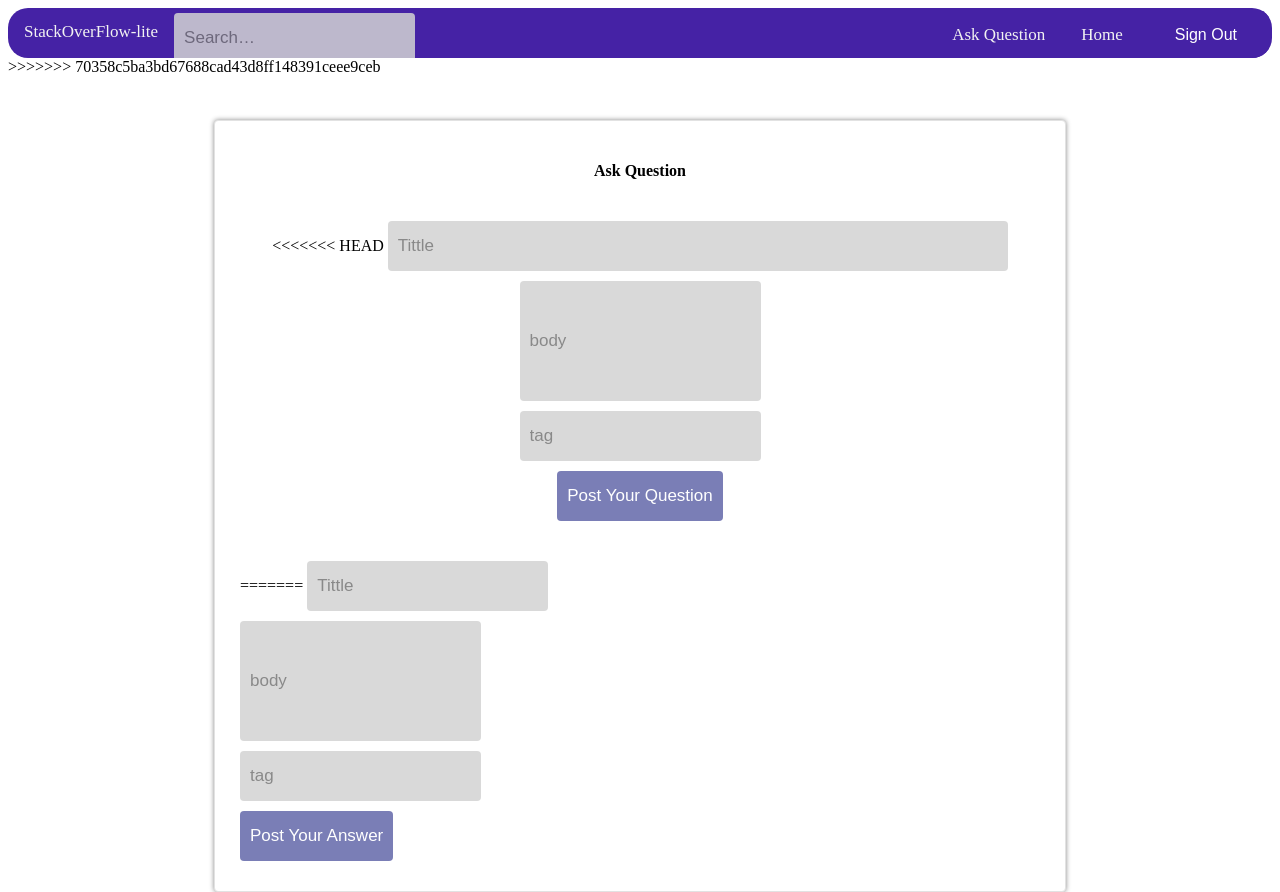
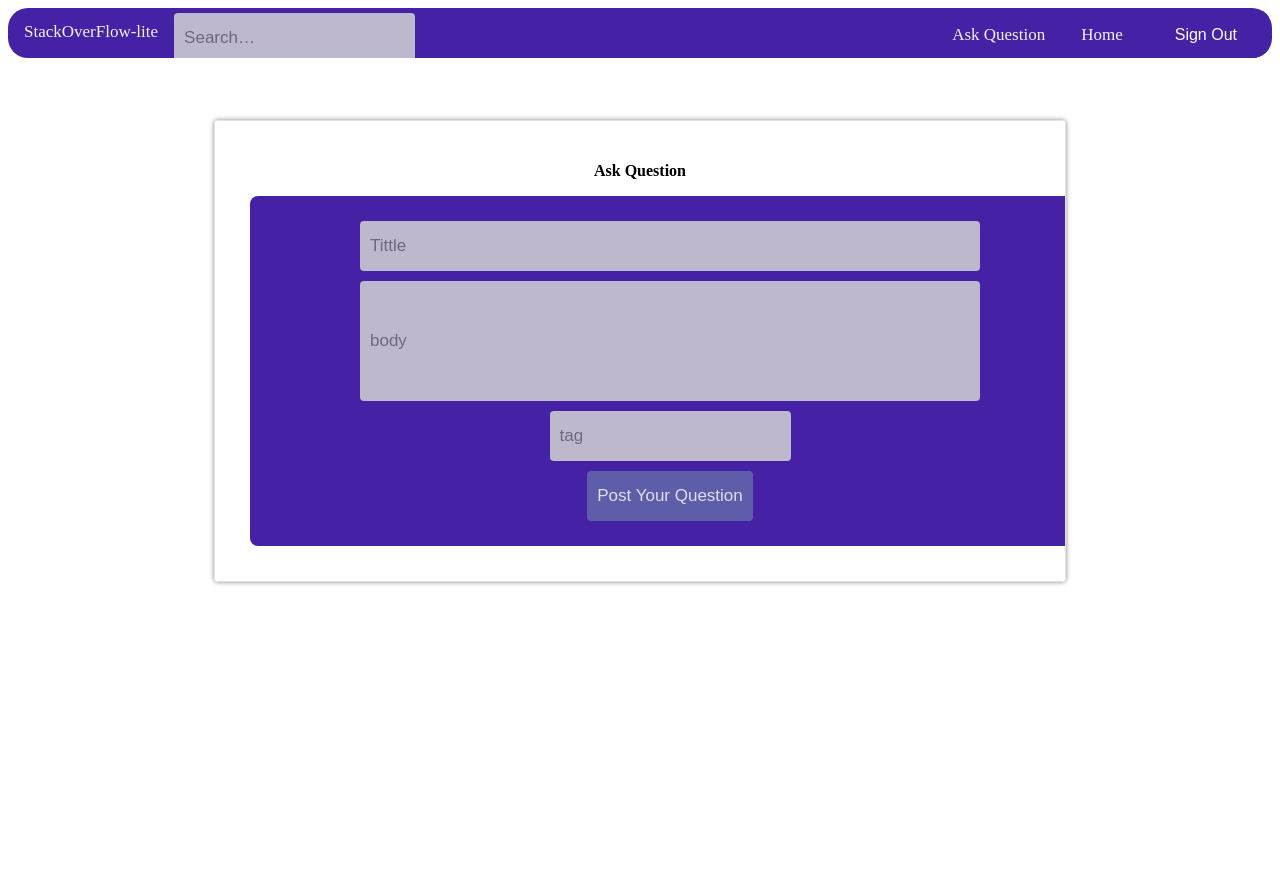
Before and after one commit to sharifahblessing/stackoverflow-lite, a Python web app: template UI/template/askquestion.html in a window 1280 px wide. After the commit the page ends 585 px from the top, so only its background shows below. Run offline with Jinja, Linux system fonts and the light colour scheme; the template is opened without the code that fills it, so the values that code supplies are empty.

Commit message:
merge conflicts

```diff
--- a/UI/css/askquestion.css
+++ b/UI/css/askquestion.css
@@ -79,22 +79,18 @@ input[type=submit] {
   }
   .card{
       padding:20px;
-<<<<<<< HEAD
       background-color: rgb(69, 34, 165);
       margin :10px;
       border-radius:8px;
 
-=======
       float:center;
       margin :10px;
       border-radius:8px;
       width:100%
->>>>>>> 70358c5ba3bd67688cad43d8ff148391ceee9ceb
 
   }
   #questionbody{
     line-height:100px;
-<<<<<<< HEAD
     width:600px
 
 }
@@ -109,7 +105,3 @@ ul {
 #tittle{
     width:600px;
 }
-=======
-
-}
->>>>>>> 70358c5ba3bd67688cad43d8ff148391ceee9ceb
--- a/UI/css/stackhome.css
+++ b/UI/css/stackhome.css
@@ -62,7 +62,6 @@ ul{
 button{
     background-color: rgb(69, 34, 165);
 
-<<<<<<< HEAD
 }
 h4{
     font-family: italic;
@@ -76,6 +75,3 @@ table{
 
 
 }
-=======
-}
->>>>>>> 70358c5ba3bd67688cad43d8ff148391ceee9ceb
--- a/UI/template/askquestion.html
+++ b/UI/template/askquestion.html
@@ -39,23 +39,12 @@
 
 <div class= "container">
                 <P align="center"><strong>Ask Question</strong></P>
-
             <div class="card" align="center">
-<<<<<<< HEAD
                 <input type="text" id="tittle"name="Tittle" placeholder="Tittle" required><br>
                 <input type="text" id="questionbody"name="body" placeholder="body" required><br>
                 <input type="text" name="tag" placeholder="tag" required><br>
 
                 <input type="submit" value="Post Your Question"></div>
-=======
-                <input type="text" name="Tittle" placeholder="Tittle" required><br>
-                <input type="text" id="questionbody"name="body" placeholder="body" required><br>
-                <input type="text" name="tag" placeholder="tag" required><br>
-
-                <input type="submit" value="Post Your Answer"></div>
->>>>>>> 70358c5ba3bd67688cad43d8ff148391ceee9ceb
-
-
 
 </div>
 
```
Also changed, not shown: UI/css/answercomments.css (+0 -14 lines).
